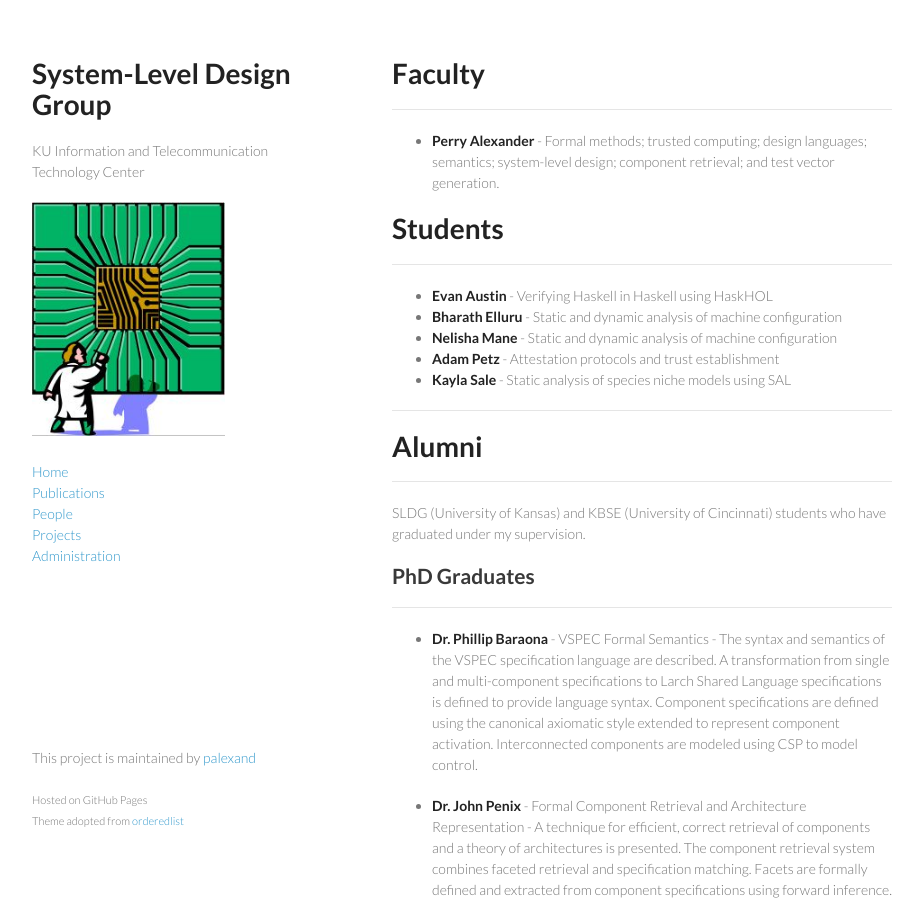
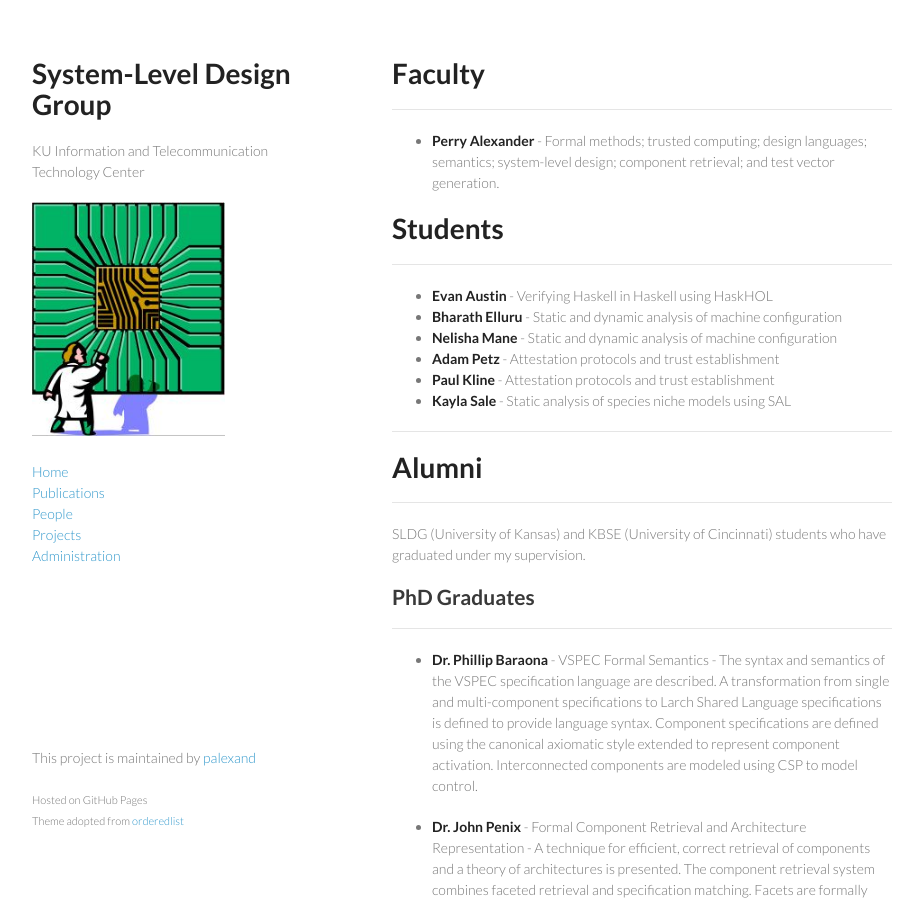
Before and after one commit to ku-sldg/ku-sldg.github.io, a Jekyll site: the page built from people.md, in a window 1280 px wide and 900 px high. Shown: the whole window, without its empty margins (178-1101 px from the left). Built offline with Jekyll 4.4.1, drawn with Linux system fonts in a browser that asks for light colours.

Commit message:
adding Paul

```diff
--- a/_data/people.yml
+++ b/_data/people.yml
@@ -29,8 +29,8 @@
   role: student
 
 - name: Paul Kline
-  description: Summer 2014
-  role: none
+  description: Attestation protocols and trust establishment
+  role: student
 
 - name: Kayla Sale
   description: Static analysis of species niche models using SAL
```
